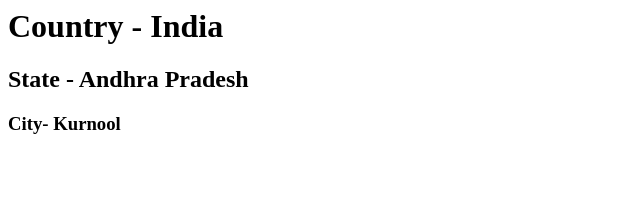
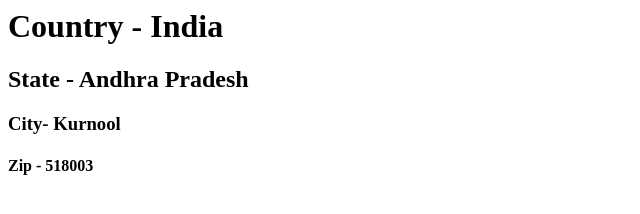
Before and after one commit to HasithBattuDevops/9-Frontend, a plain HTML site: page contact.html in a window 1280 px wide. Shown: the whole page, without its empty margins (0-640 px from the left). Drawn offline with Linux system fonts and the light colour scheme.

Commit message:
Added Zipcode

```diff
--- a/contact.html
+++ b/contact.html
@@ -6,5 +6,6 @@ Contact Us
 <h1>Country - India<h1>
 <h2>State - Andhra Pradesh<h2>
 <h3>City- Kurnool<h3>
+<h4>Zip - 518003<h4>
 </body>
 </html>
```
